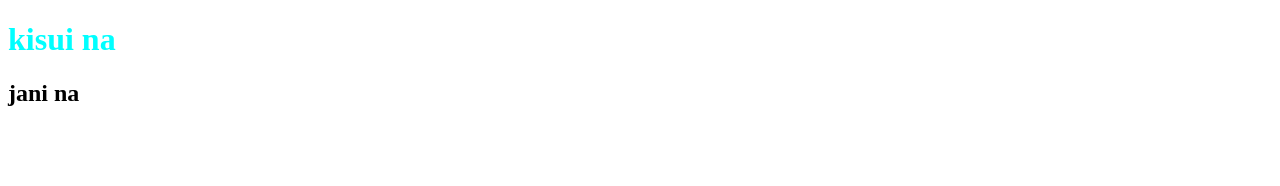
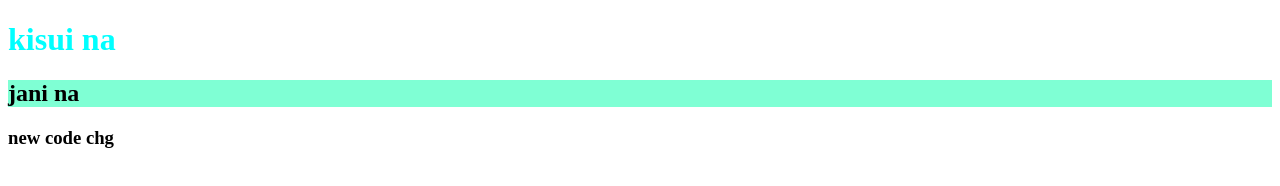
Before and after one commit to rifathasan9631/my-second-repo, a plain HTML site: page index.html in a window 1280 px wide. Drawn offline with Linux system fonts and the light colour scheme.

Commit message:
added header

```diff
--- a/index.html
+++ b/index.html
@@ -12,7 +12,7 @@
 
 <h1>kisui na</h1>
 <h2>jani na</h2>
-
+<h3>new code chg</h3>
 
 </body>
 </html>
--- a/style.css
+++ b/style.css
@@ -1,3 +1,6 @@
 h1{
     color: aqua;
 }
+h2{
+    background-color: aquamarine;
+}
```
